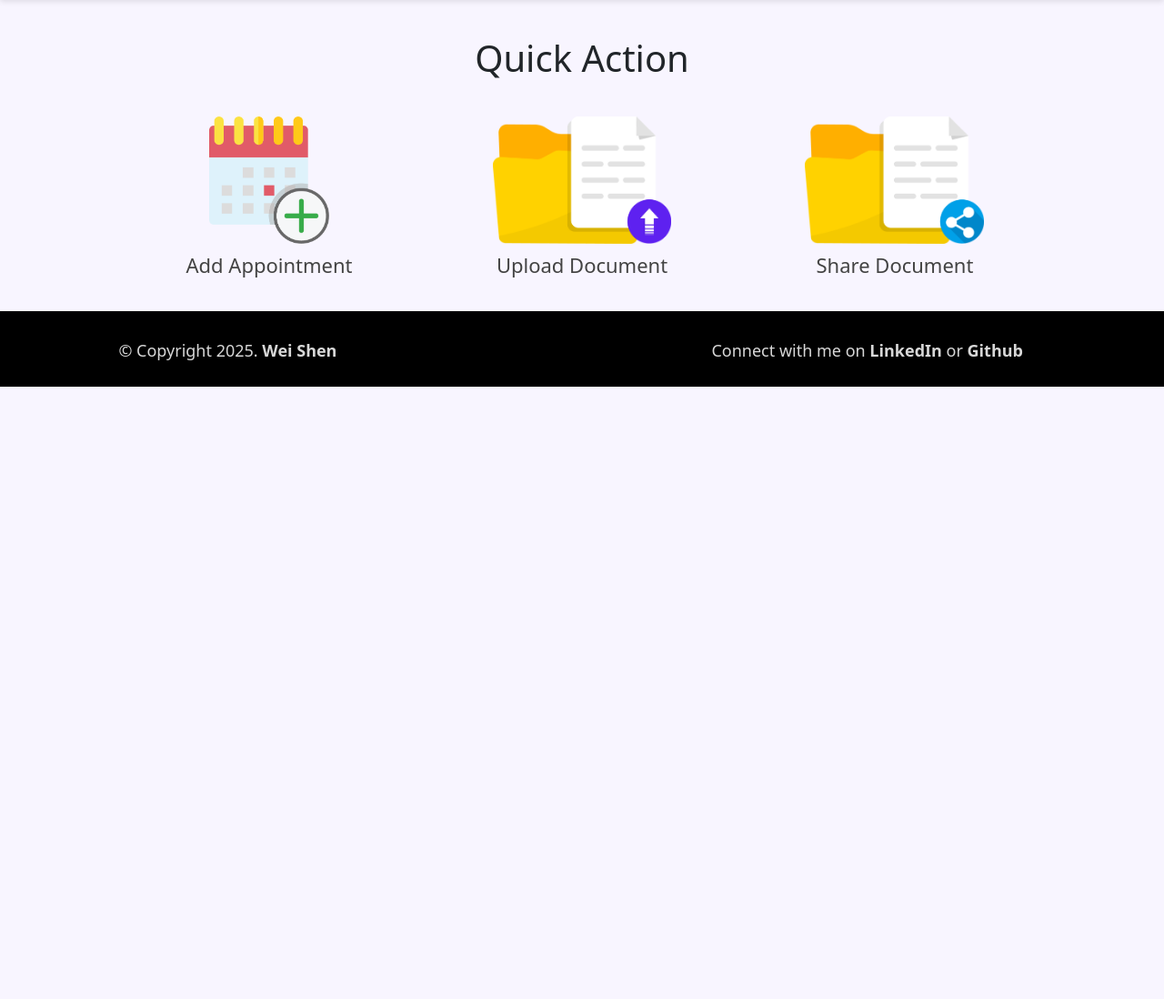
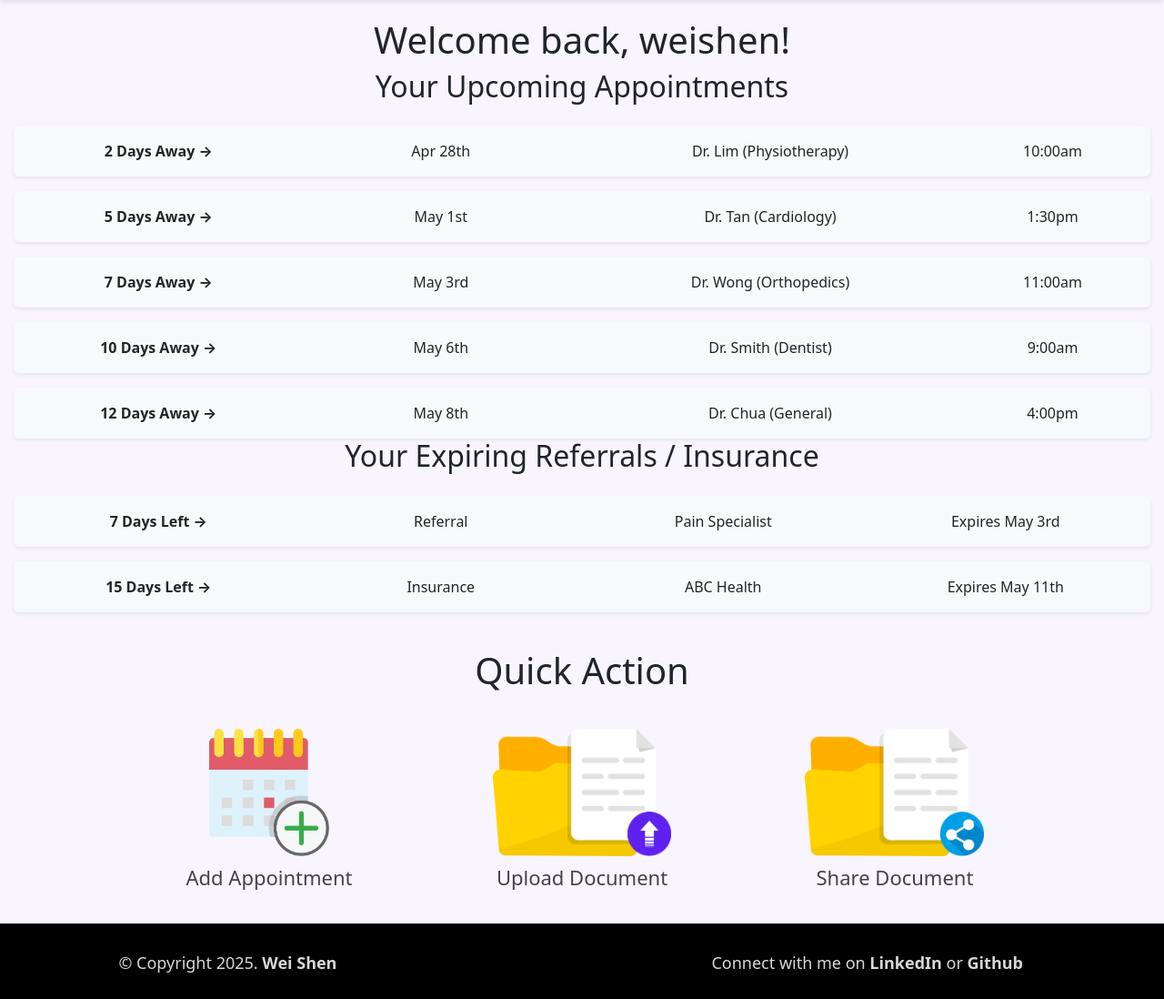
Before and after one commit to olalozyk/3403GroupProject, a Python web app: template templates/page_4_DashboardPage.html in a window 1280 px wide. Shown: the part 86-1184 px from the top of the page at 91% size. Before the commit the page ends 511 px from the top, so only its background shows below. Run offline with Jinja, Linux system fonts and the light colour scheme; the template is opened without the code that fills it, so the values that code supplies are empty; some libraries are stand-ins or nearby versions.

Commit message:
Add Upcoming Appointments and Expiring Referrals sections to dashboard

```diff
--- a/templates/page_4_DashboardPage.html
+++ b/templates/page_4_DashboardPage.html
@@ -19,7 +19,7 @@
 
     </style>
 
-    <title>Activity Management</title>
+    <title>Dashboard</title>
 </head>
 
 <body>
@@ -99,6 +99,105 @@
         </div>
     </nav>
 
+    <div class="container">
+        <div class="text-center">
+            <h1 class="h1-title">Welcome back, weishen!</h1>
+        </div>
+    </div>
+
+    <!-- Upcoming Appointments -->
+    <div class="upcoming-appt">
+        <div class="small-container">
+            <div class="row">
+
+                <div class="text-center col-md-12 upcoming-appt-col">
+                    <h2 class="h2-title mb-4">Your Upcoming Appointments</h2>
+                    <div class="d-grid gap-3">
+
+                        <div class="p-3 bg-light rounded shadow-sm upcoming-appt-details">
+                            <div class="row align-items-center">
+                                <div class="col-md-3 fw-bold">2 Days Away →</div>
+                                <div class="col-md-3">Apr 28th</div>
+                                <div class="col-md-4">Dr. Lim (Physiotherapy)</div>
+                                <div class="col-md-2">10:00am</div>
+                            </div>
+                        </div>
+
+                        <div class="p-3 bg-light rounded shadow-sm upcoming-appt-details">
+                            <div class="row align-items-center">
+                                <div class="col-md-3 fw-bold">5 Days Away →</div>
+                                <div class="col-md-3">May 1st</div>
+                                <div class="col-md-4">Dr. Tan (Cardiology)</div>
+                                <div class="col-md-2">1:30pm</div>
+                            </div>
+                        </div>
+
+                        <div class="p-3 bg-light rounded shadow-sm upcoming-appt-details">
+                            <div class="row align-items-center">
+                                <div class="col-md-3 fw-bold">7 Days Away →</div>
+                                <div class="col-md-3">May 3rd</div>
+                                <div class="col-md-4">Dr. Wong (Orthopedics)</div>
+                                <div class="col-md-2">11:00am</div>
+                            </div>
+                        </div>
+
+                        <div class="p-3 bg-light rounded shadow-sm upcoming-appt-details">
+                            <div class="row align-items-center">
+                                <div class="col-md-3 fw-bold">10 Days Away →</div>
+                                <div class="col-md-3">May 6th</div>
+                                <div class="col-md-4">Dr. Smith (Dentist)</div>
+                                <div class="col-md-2">9:00am</div>
+                            </div>
+                        </div>
+
+                        <div class="p-3 bg-light rounded shadow-sm upcoming-appt-details">
+                            <div class="row align-items-center">
+                                <div class="col-md-3 fw-bold">12 Days Away →</div>
+                                <div class="col-md-3">May 8th</div>
+                                <div class="col-md-4">Dr. Chua (General)</div>
+                                <div class="col-md-2">4:00pm</div>
+                            </div>
+                        </div>
+
+                    </div>
+                </div>
+            </div>
+        </div>
+    </div>
+
+    <!-- Expiring Referrals/Insurance -->
+    <div class="upcoming-appt">
+        <div class="small-container">
+            <div class="row">
+
+                <div class="text-center col-md-12 upcoming-appt-col">
+                    <h2 class="h2-title mb-4">Your Expiring Referrals / Insurance</h2>
+                    <div class="d-grid gap-3">
+
+                        <div class="p-3 bg-light rounded shadow-sm upcoming-appt-details">
+                            <div class="row align-items-center">
+                                <div class="col-md-3 fw-bold">7 Days Left →</div>
+                                <div class="col-md-3">Referral</div>
+                                <div class="col-md-3">Pain Specialist</div>
+                                <div class="col-md-3">Expires May 3rd</div>
+                            </div>
+                        </div>
+
+                        <div class="p-3 bg-light rounded shadow-sm upcoming-appt-details">
+                            <div class="row align-items-center">
+                                <div class="col-md-3 fw-bold">15 Days Left →</div>
+                                <div class="col-md-3">Insurance</div>
+                                <div class="col-md-3">ABC Health</div>
+                                <div class="col-md-3">Expires May 11th</div>
+                            </div>
+                        </div>
+
+                    </div>
+                </div>
+            </div>
+        </div>
+    </div>
+
 
     <div class="container">
         <div class="text-center">
```
